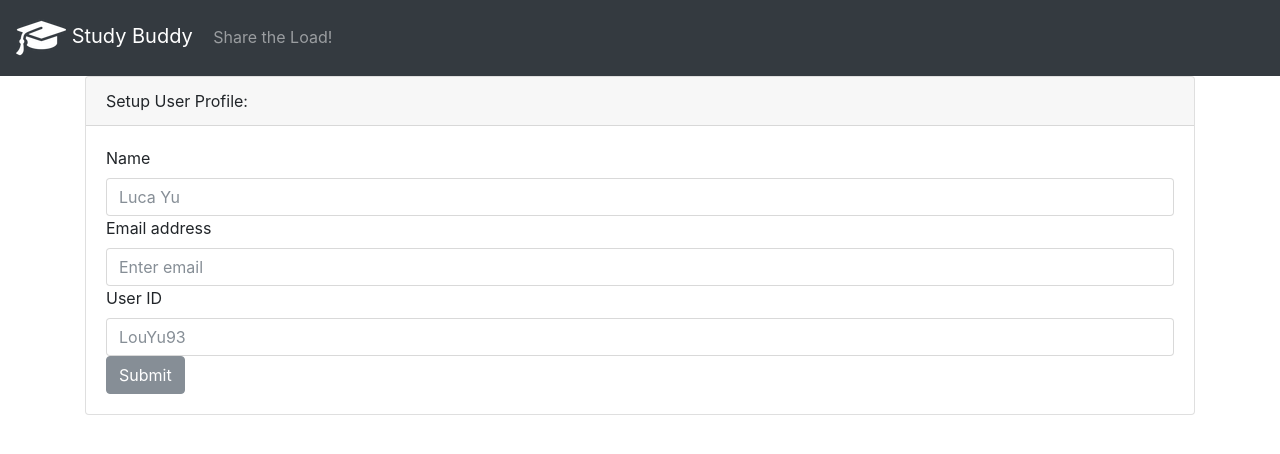
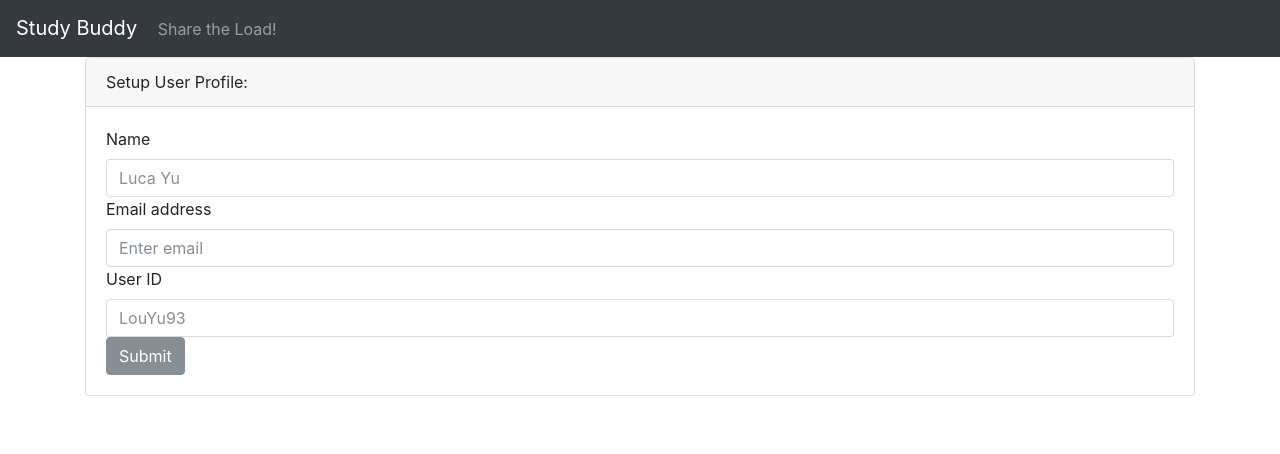
Before and after one commit to lcanizzo/Study_Buddy, a website: page index.html in a window 1280 px wide. Drawn offline with nearby package versions, Linux system fonts and the light colour scheme.

Commit message:
Removed Brand Icon

```diff
--- a/index.html
+++ b/index.html
@@ -29,7 +29,6 @@
         <nav class="navbar navbar-dark bg-dark">
             <div class="nav-content">
                 <a class="navbar-brand" href="#">
-                    <img src="assets/images/white-icon-sized.png" alt="Brand Icon">
                     Study Buddy
                 </a>
                 <span class="navbar-text">
@@ -38,17 +37,6 @@
             </div>
         </nav>
     </div>
-
-    <!-- Welcome div
-    <div class="container page-body welcome">
-        <div class="jumbotron jumbotron-fluid">
-            <div class="container">
-                <h1 class="display-3">Find Peer Tutors!</h1>
-                <p class="lead">Use the search tabs and filters to quickly narrow down your tutor search.</p>
-                <!-- Get started button leads to user object setup -->
-            <!-- </div>
-        </div>
-    </div> -->
 
     <!-- User Setup div -->
     <div class="container page-body setup-body">
```
Also changed, not shown: bottom_courses.html (+0 -1 lines), current_courses.html (+0 -1 lines), search.html (+0 -1 lines), top_courses.html (+0 -1 lines).
